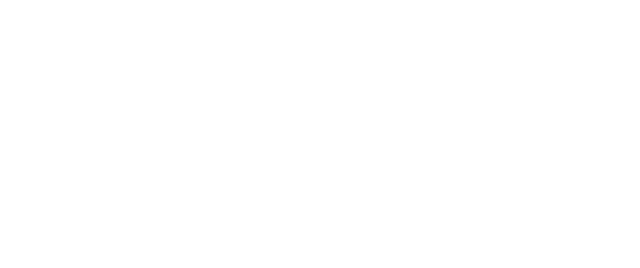
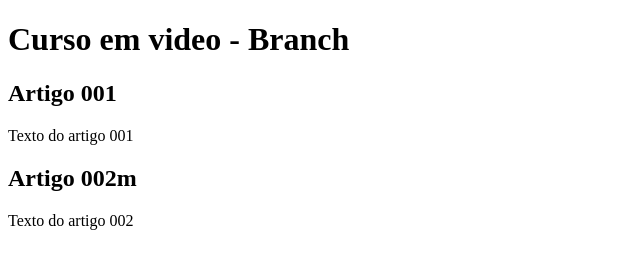
Before and after one commit to KawanZadra3112/Branch, a plain HTML site: page index.html in a window 1280 px wide. Shown: the whole page, without its empty margins (0-640 px from the left). Drawn offline with Linux system fonts and the light colour scheme.

Commit message:
Add index

```diff
--- a/index.html
+++ b/index.html
@@ -6,6 +6,18 @@
     <title>Curso em video - Branch</title>
 </head>
 <body>
-
+    <main>
+        <Header>
+            <h1>Curso em video - Branch</h1>
+        </Header>
+        <article>
+            <h2>Artigo 001</h2>
+            <p>Texto do artigo 001</p>
+        </article>
+        <article>
+            <h2>Artigo 002m</h2>
+            <p>Texto do artigo 002</p>
+        </article>
+    </main>
 </body>
 </html>
```
